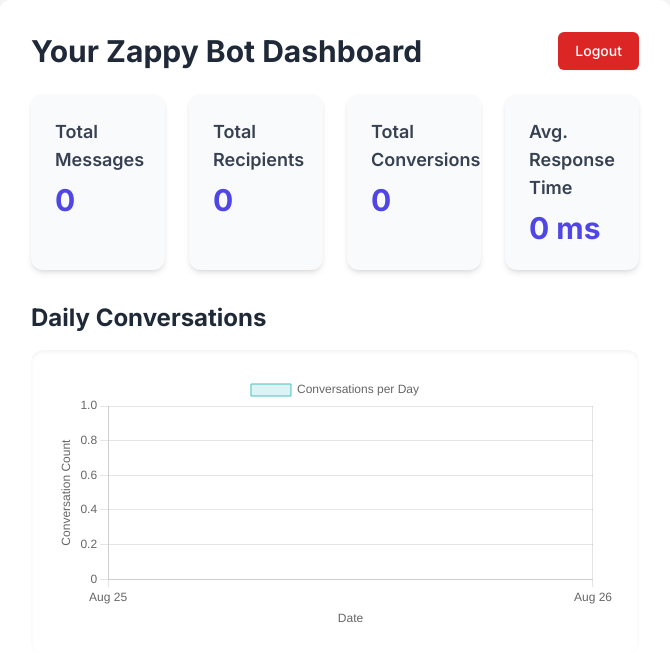
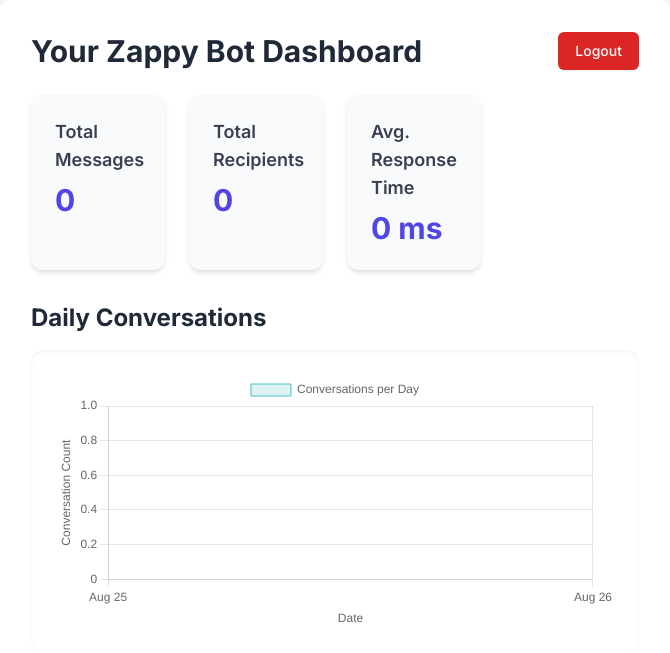
Before and after one commit to Zappies-AI/Zappies-Flask-Dashboard, a Flask app: template templates/dashboard.html in a window 1280 px wide. Shown: the top 653 px of the page, without its empty margins (305-975 px from the left). Run offline with Flask 3, Linux system fonts and the light colour scheme; the template is opened without the code that fills it, so the values that code supplies are empty; some libraries are stand-ins or nearby versions.

Commit message:
Update dashboard.html

```diff
--- a/templates/dashboard.html
+++ b/templates/dashboard.html
@@ -31,10 +31,10 @@
     </div>
 
     <!-- Total Conversions Card -->
-    <div class="bg-gray-50 p-6 rounded-xl shadow-md transition-transform hover:scale-105">
+    <!-- <div class="bg-gray-50 p-6 rounded-xl shadow-md transition-transform hover:scale-105">
         <h2 class="text-lg font-semibold text-gray-700">Total Conversions</h2>
         <p class="text-3xl font-bold text-indigo-600 mt-2">{{ bot_stats.total_conversions | default(0) }}</p>
-    </div>
+    </div> -->
 
     <!-- Avg Response Time Card -->
     <div class="bg-gray-50 p-6 rounded-xl shadow-md transition-transform hover:scale-105">
```
